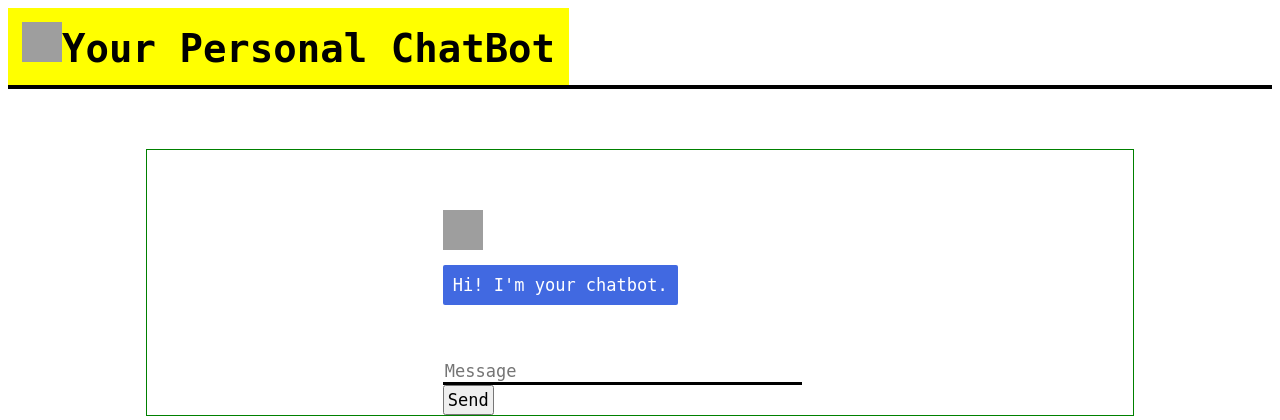
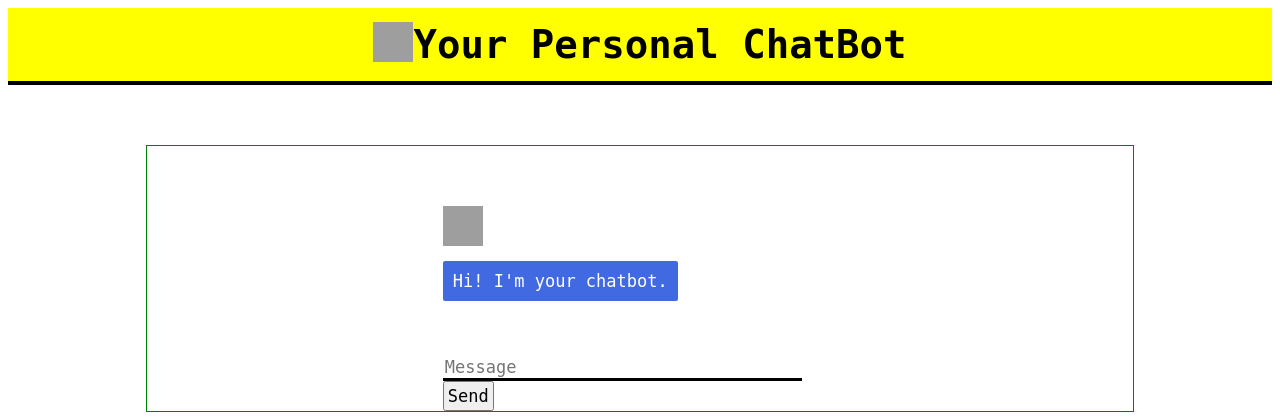
Before and after one commit to Anisha135/chatt, a Flask app: page / in a window 1280 px wide. Shown: the top 420 px of the page. Run offline with Flask 2, Linux system fonts and the light colour scheme; grey boxes are pictures that could not be loaded.

Commit message:
First commit for heroku

```diff
--- a/static/style.css
+++ b/static/style.css
@@ -3,11 +3,12 @@ font-family: monospace;
 }
 h1 {
 background-color: yellow;
-display: inline-block;
+display: flex;
 font-size: 3em;
 margin: 0;
 padding: 14px;
 text-align: center;
+justify-content: center;
 }
 #chatbox {
 margin-left: auto;
```
Also changed, not shown: db.sqlite3, 2 other files.
